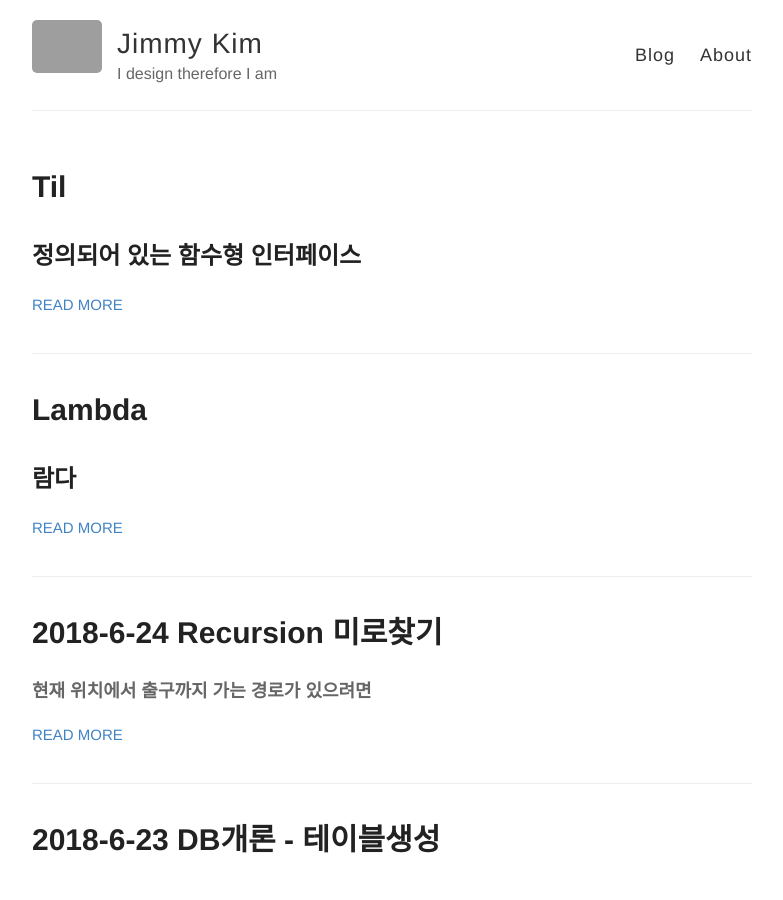
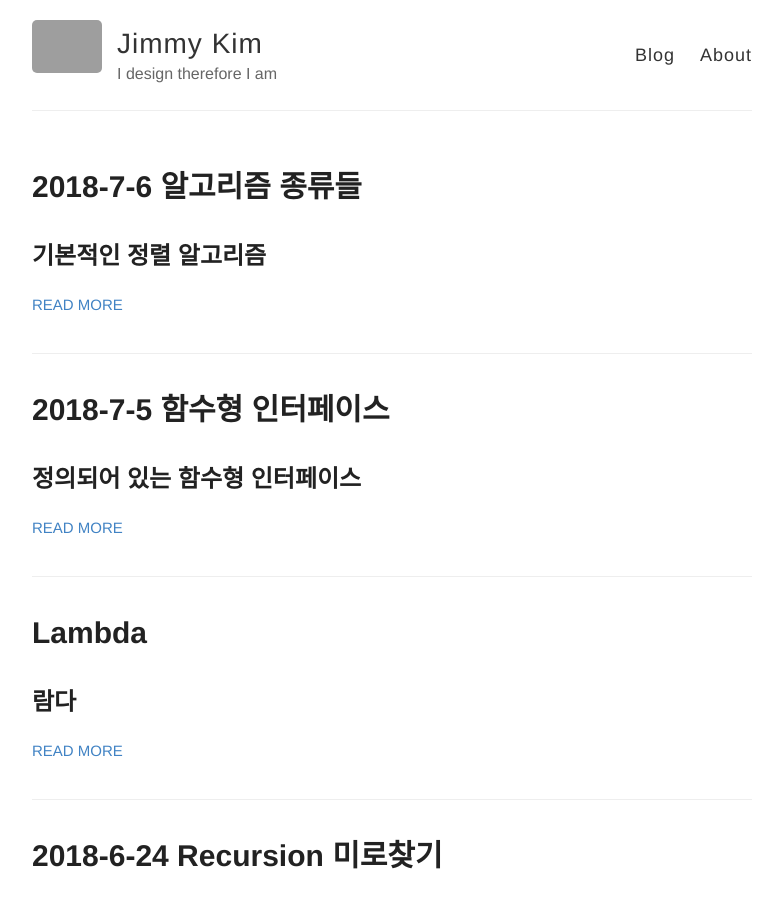
Before and after one commit to jaeyeon93/jaeyeon93.github.io, a Jekyll site: the page built from index.html, in a window 1280 px wide and 900 px high. Shown: the whole window, without its empty margins (248-1031 px from the left). Built offline with Jekyll 4.4.1, drawn with Linux system fonts in a browser that asks for light colours; part of the change alters nothing that is shown; grey boxes are pictures that could not be loaded.

Commit message:
2018-7-6-TIL

````diff
--- a/_posts/2018-7-5-TIL.md
+++ b/_posts/2018-7-5-TIL.md
@@ -1,3 +1,8 @@
+---
+layout: post
+title: 2018-7-5 함수형 인터페이스
+---
+
 정의되어 있는 함수형 인터페이스
 ---
 
--- /dev/null
+++ b/_posts/2018-7-6-algorithms.md
@@ -0,0 +1,68 @@
+---
+layout: post
+title: 2018-7-6 알고리즘 종류들
+---
+
+기본적인 정렬 알고리즘
+----
+
+#### 다양한 종류의 정렬 알고리즘
+![](https://github.com/jaeyeon93/jaeyeon93.github.io/blob/master/images/algorithm/sorting/algorithms.png?raw=true)
+
+- 성능의 측면에서는 QuickSort, MergeSort, HeapSort가 빠르다.
+
+### 기본적인 정렬 알고리즘
+
+#### Selection Sort
+![](/Users/jaeyeonkim/Desktop/selectionSort.png)
+
+- 기본적으로 가장 큰 값을 찾는다.
+- 가장 큰 값을 가장 끝 값과 바꾼다.
+- 나머지 작업을 반복한다.
+- 이 과정을 마지막 2개의 값이 남을 때까지 반복을 한다.
+
+![](/Users/jaeyeonkim/Desktop/selectionSort_2.png)
+
+- 모든 경우의 수가 같기때문에 최악의 경우 최선의 경우 평균의 경우가 같다.
+
+#### Bubble Sort
+
+![](/Users/jaeyeonkim/Desktop/bubbleSort.png)
+
+- 기본적인 아이디어는 Selection Sort와 같다.
+- 최대값을 찾아서 마지막자리와 바꾸는 방법이 SelectionSort와 차이가 있다.
+- 1번째 값과 2번째 값을 비교해서 자리를 바꾼다. 2번째와 3번째와 비교를 한다.. ... 그리고 n-1과 n과 자리를 바꾼다. 그 결과로 가장 큰 값이 마지막으로 된다. 이 경우의 한 사이클을 도는데, 시간복잡도는 n-1이다.
+- 배열의 길이가 n일때
+```
+for(int i = 0; i <= n-1; i++) {
+	compare(arr[i], arr[i+1]);
+}
+```
+![](/Users/jaeyeonkim/Desktop/bubbleSort_2.png)
+
+- 첫사이클은 n-1까지 반복, 두번째사이클은 n-2까지 반복....
+
+#### Insertion Sort
+
+![](/Users/jaeyeonkim/Desktop/insertionSort.png)
+
+- 정렬할 데이터가 위와같이 6개라면, 첫번째 데이터만 봤을때는 이미 정렬이 되어있다.
+- 1,2번째 데이터만을 봤을때는 서로 정렬을 한다.
+- 13을 추가해서 12,15,13에 대해서 정렬을 한다.
+![](/Users/jaeyeonkim/Desktop/insertionSort_2.png)
+
+- k-1번째까지 정렬이 된상태에서 k번째에 4를 삽입을 한다.
+- 4가 들어갈 자리를 찾아야한다.
+- 4가 들어갈 위치를 찾기위해서는 1.앞에서부터 찾는다. 2.뒤에서부터찾는다.
+- 4의 위치를 찾았더라도 배열이기때문에 뒤에 있는 배열을 한칸씩 이동해야한다.
+- 앞에서부터 비교를 하면 데이터를 한칸씩 미뤄야한다.
+- 뒤에서부터 비교를 하는게 좀 더 효율적이다.
+1. insert할 값을 tmp라는 임시변수에 저장을 한다.
+2. tmp값을 바로 앞에 값부터 순차적으로 비교를 한다.
+3. 앞에 값이 tmp값보다 크면 한칸 뒤로 shift한다.
+
+![](/Users/jaeyeonkim/Desktop/insertionSort_3.png)
+
+- 운이 좋으면 한번만에 끝난다.
+- 최악의 경우 모든값과 다 비교를 한다. i-1번의 비교를 한다.
+- 최선의 경우는 한번만 비교를 하면된다. Bubble, Selection정렬의 경우 최악과 최선의 경우의 시간복잡도가 같지만, SelectionSort의 경우는 다르다.
````
